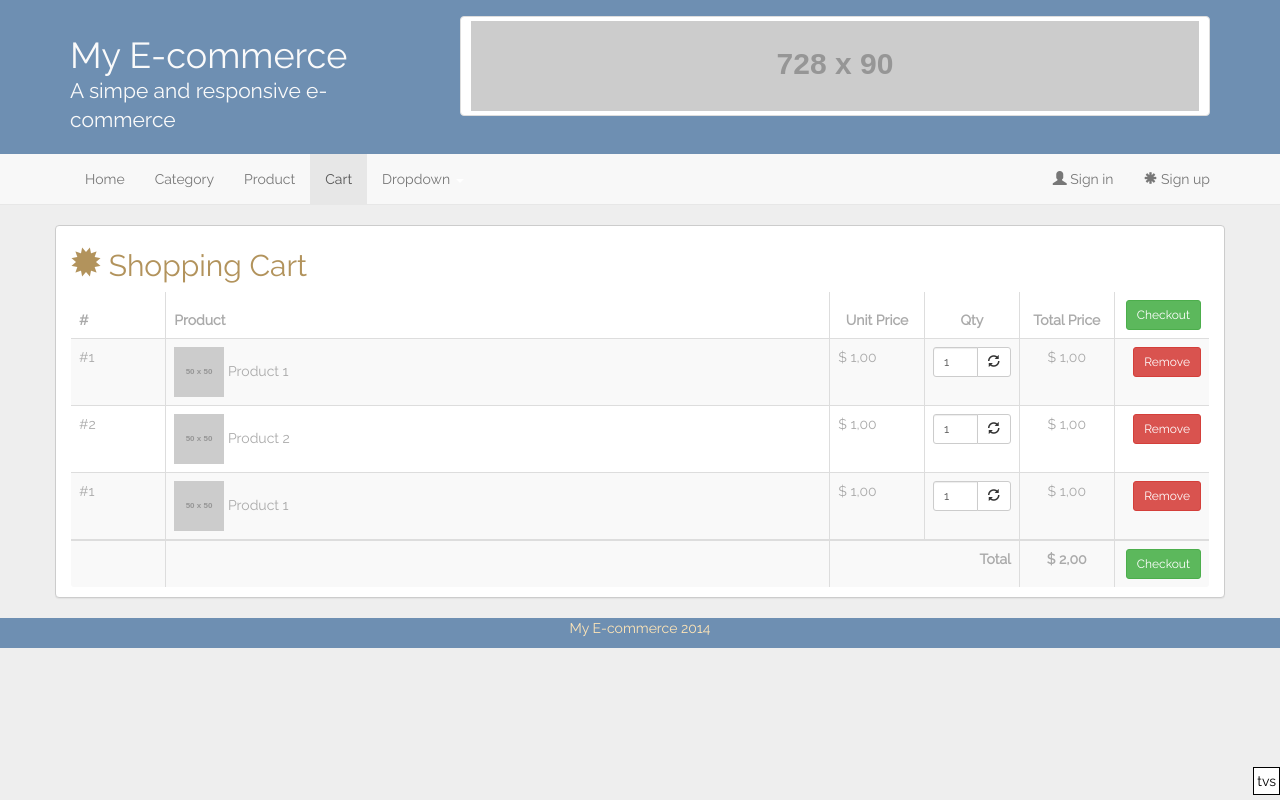
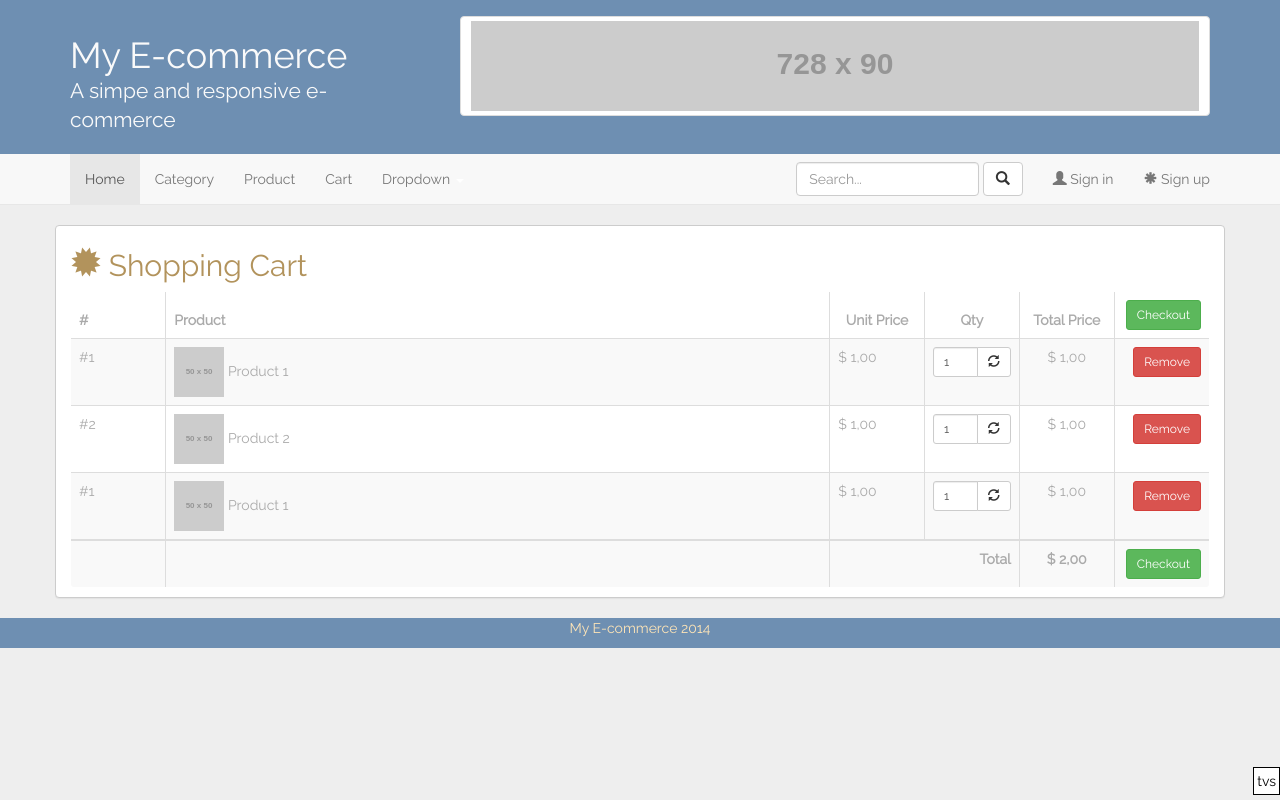
Before and after one commit to emersonbroga/my-ecomm-templates, a plain HTML site: page cart.html in a window 1280 px wide. Drawn offline with nearby package versions, Linux system fonts and the light colour scheme; placeholder pictures from the web are drawn by us; some icons are missing.

Commit message:
Search from added to the nav-bar

```diff
--- a/cart.html
+++ b/cart.html
@@ -36,7 +36,6 @@
         </style>
     </head>
 
-    <!-- HTML code from Bootply.com editor -->
     <body>
 
       <span class="device-display visible-xs">cellphones</span>
@@ -72,10 +71,10 @@
           </div>
           <div class="navbar-collapse collapse">
             <ul class="nav navbar-nav">
-            <li><a href="index.html">Home</a></li>
+              <li class="active"><a href="index.html">Home</a></li>
               <li><a href="category.html">Category</a></li>
               <li><a href="product.html">Product</a></li>
-            <li class="active"><a href="cart.html">Cart</a></li>
+              <li><a href="cart.html">Cart</a></li>
               <li class="dropdown">
                 <a href="#" class="dropdown-toggle" data-toggle="dropdown">Dropdown <b class="caret"></b></a>
                 <ul class="dropdown-menu">
@@ -93,6 +92,13 @@
               <li><a href="#"><span class="glyphicon glyphicon-user"></span> Sign in</a></li>
               <li><a href="sign-up.html"><span class="glyphicon glyphicon-asterisk"></span> Sign up</a></li>
             </ul>
+            <form class="navbar-form navbar-right" role="form">
+              <div class="form-group">
+                <input type="text" placeholder="Search..." name="q" id="q" class="form-control">
+              </div>
+              <button type="submit" class="btn btn-default"><span class="glyphicon glyphicon-search"></span></button>
+            </form>
+
           </div><!--/.nav-collapse -->
         </div>
       </div><!-- /navbar -->
```
Also changed, not shown: category.html (+9 -4 lines), index.html (+8 -1 lines), product.html (+9 -4 lines), sign-up.html (+9 -4 lines). Lines whose indentation alone changed are shown as unchanged.
